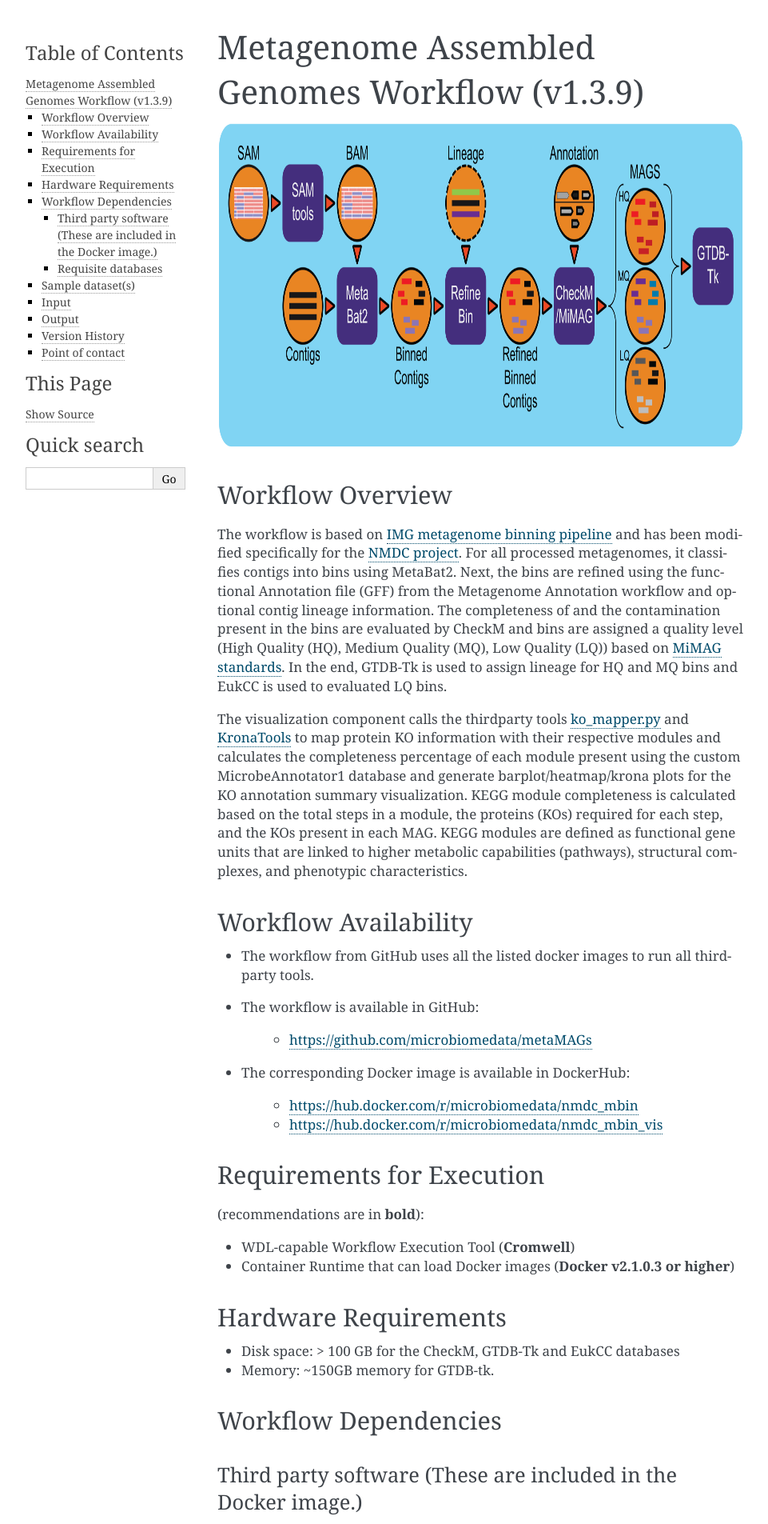
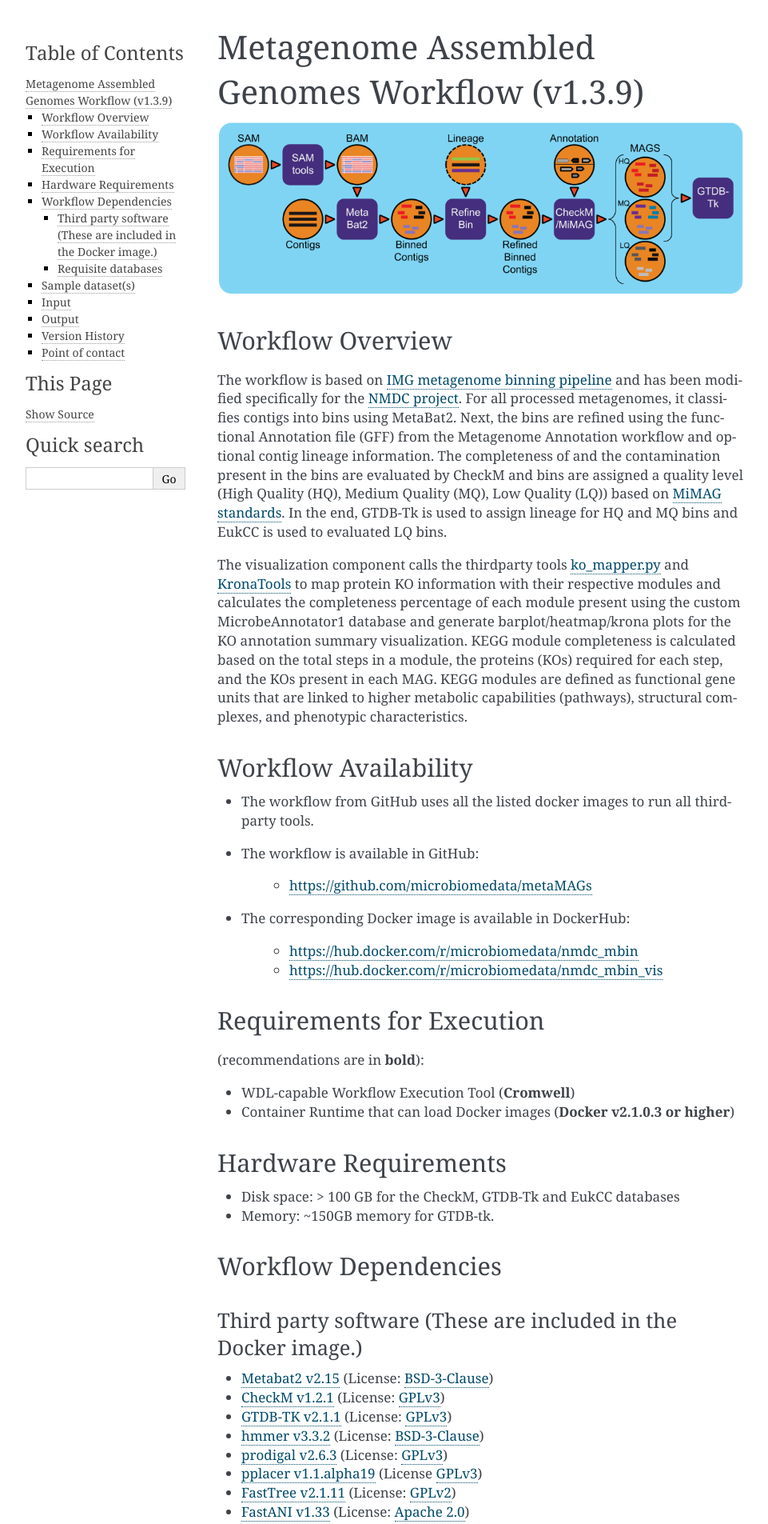
Before and after one commit to microbiomedata/metaMAGs, a Sphinx documentation site: the page built from docs/index.rst, in a window 1280 px wide. Shown: the top 1905 px of the page at 80% size, without its empty margins (148-1109 px from the left). Built offline with Sphinx 7.4.7, drawn with Linux system fonts in a browser that asks for light colours.

Commit message:
Fix issue causing diagram to be stretched vertically in web docs

```diff
--- a/docs/index.rst
+++ b/docs/index.rst
@@ -2,7 +2,6 @@
 =============================================
 
 .. image:: mags_workflow2024.png
-   :scale: 65%
    :alt: Metagenome assembled genomes generation
 
 
```
